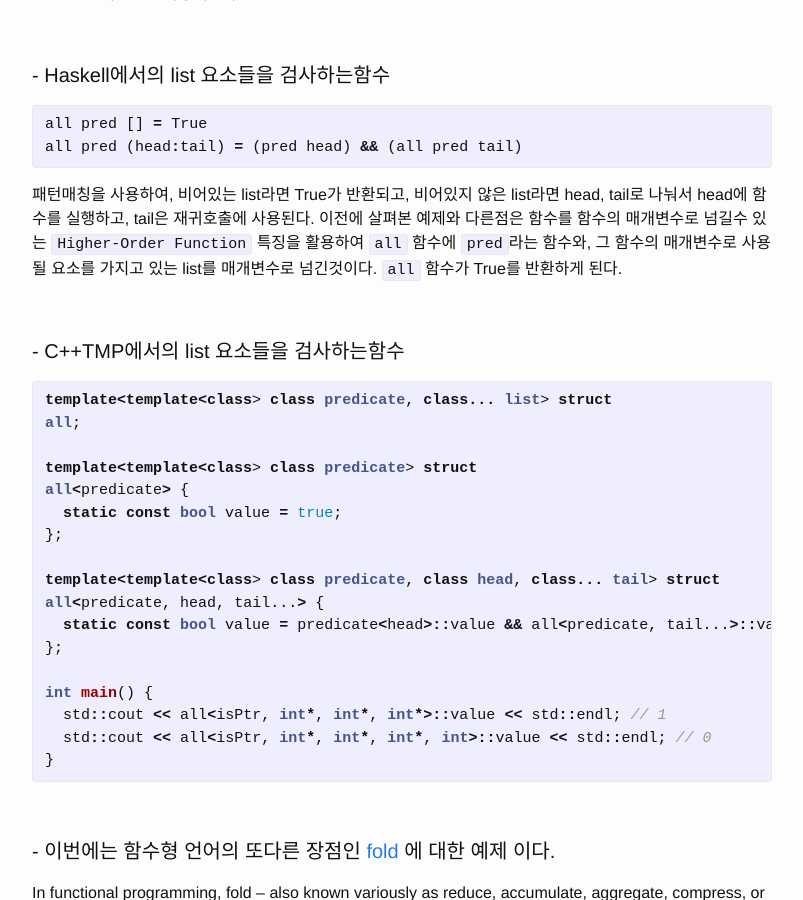
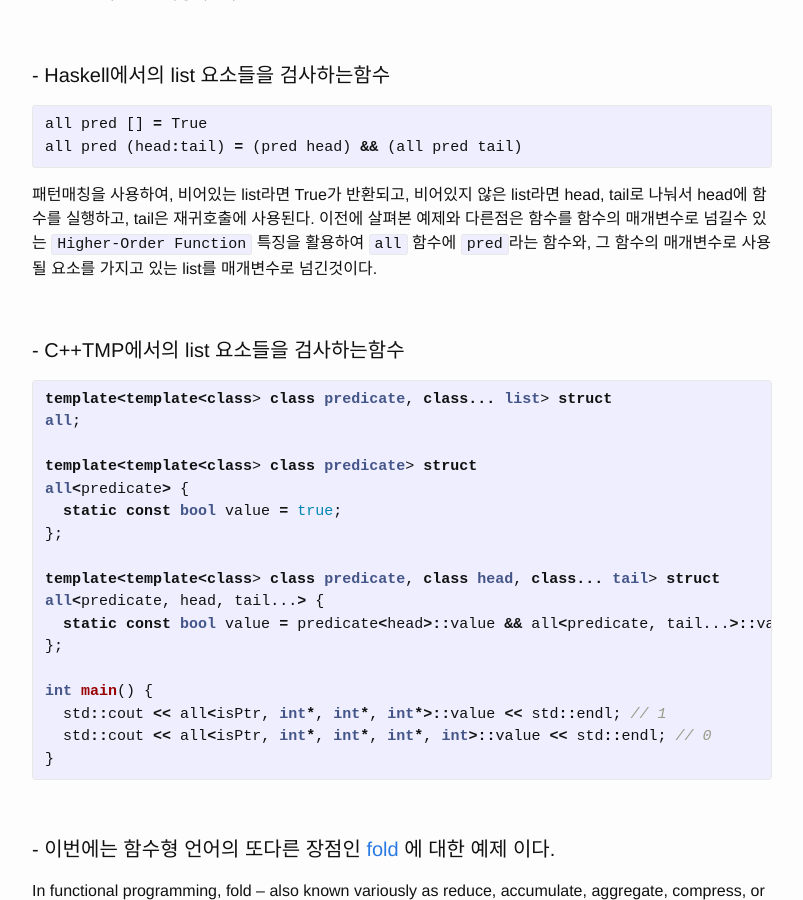
Before and after one commit to kimyongin/kimyongin.github.com, a Jekyll site: the page built from _posts/2016-01-24-haskell-cpp.markdown, in a window 1280 px wide and 900 px high, scrolled down 5884 px. Shown: the whole window, without its empty margins (238-1041 px from the left). Built offline with Jekyll 4.4.1, drawn with Linux system fonts in a browser that asks for light colours.

Commit message:
'haskell'

```diff
--- a/_posts/2016-01-24-haskell-cpp.markdown
+++ b/_posts/2016-01-24-haskell-cpp.markdown
@@ -290,7 +290,6 @@ all pred (head:tail) = (pred head) && (all pred tail)
 패턴매칭을 사용하여, 비어있는 list라면 True가 반환되고, 비어있지 않은 list라면 head, tail로 나눠서
 head에 함수를 실행하고, tail은 재귀호출에 사용된다. 이전에 살펴본 예제와 다른점은 함수를 함수의 매개변수로 넘길수 있는 `Higher-Order Function` 특징을 활용하여
 `all` 함수에 `pred`라는 함수와, 그 함수의 매개변수로 사용될 요소를 가지고 있는 list를 매개변수로 넘긴것이다.
-`all` 함수가 True를 반환하게 된다.
 
 <br>
 
```
